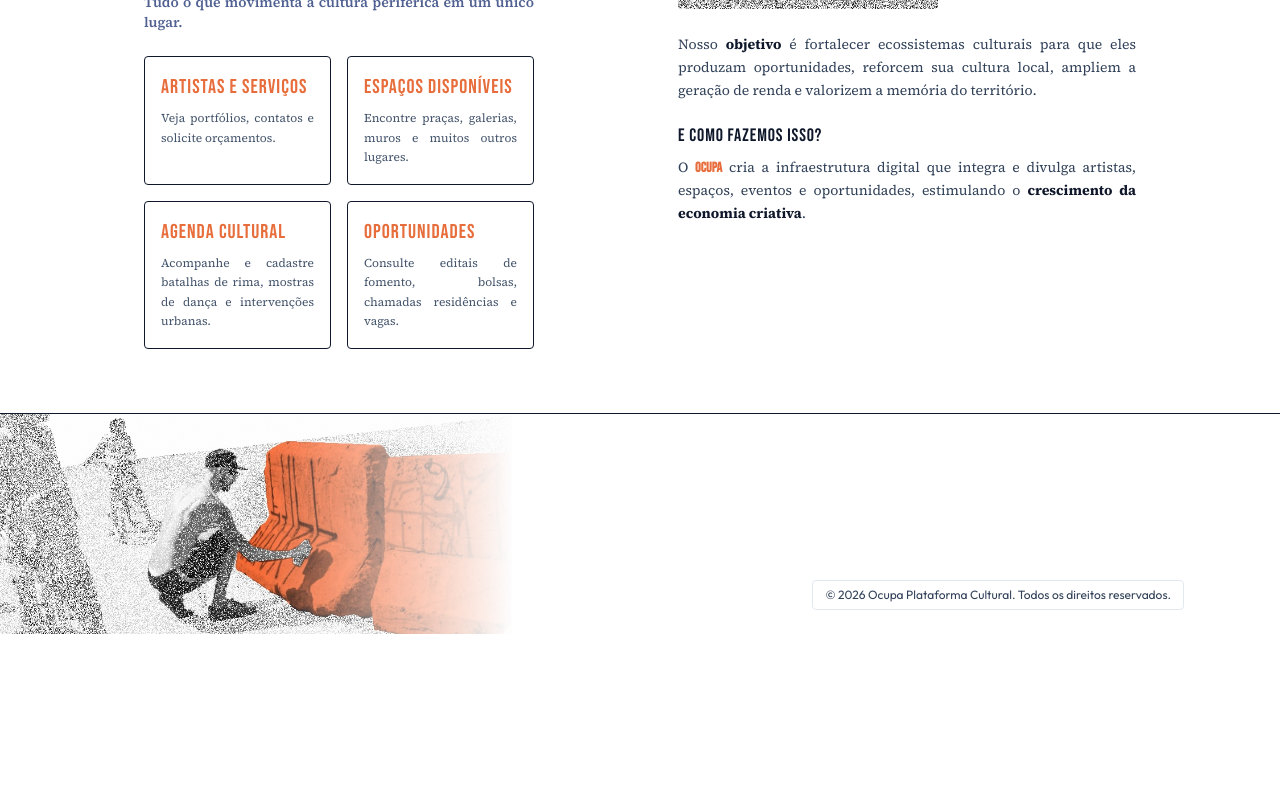
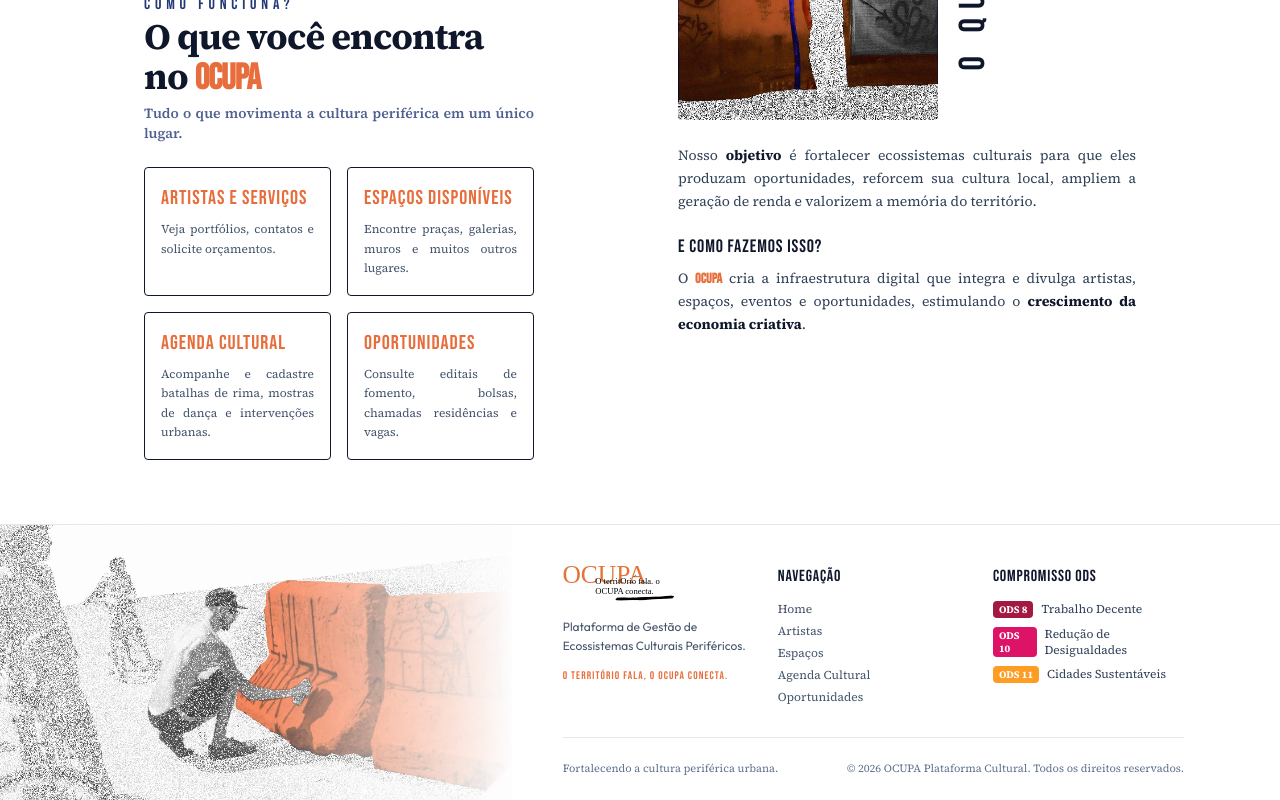
Before and after one commit to brunadoliveiraa/ocupa-frontend, a React (Vite) app: page / in a window 1280 px wide. Shown: the part 1191-1991 px from the top of the page. Before the commit the page ends 1825 px from the top, so only its background shows below. Built offline with nearby package versions, Linux system fonts and the light colour scheme; no server answers.

Commit message:
chore: footer

```diff
--- a/src/App.tsx
+++ b/src/App.tsx
@@ -379,8 +379,9 @@ export default function App() {
       </div>
 
       {/* ═══════ FOOTER: PAREDE GRAFITADA SANGRAMENTO SEM BORDA ═══════ */}
-      <footer className="border-t border-slate-900 dark:border-slate-700 relative overflow-hidden bg-white dark:bg-slate-950 mt-16 min-h-[180px] sm:min-h-[220px]">
-        <div className="absolute left-0 top-0 bottom-0 w-full md:w-2/5 h-full overflow-hidden grain-overlay pointer-events-none">
+      <footer className="border-t border-slate-200 dark:border-slate-800 relative overflow-hidden bg-white dark:bg-slate-950 mt-16 pt-10 pb-6">
+        {/* Parede grafitada de fundo no lado esquerdo */}
+        <div className="absolute left-0 top-0 bottom-0 w-full md:w-2/5 h-full overflow-hidden grain-overlay pointer-events-none opacity-40 md:opacity-80">
           <img
             src="/footer.jpeg"
             alt="Parede grafitada"
@@ -389,9 +390,116 @@ export default function App() {
           <div className="absolute inset-0 bg-gradient-to-r from-transparent via-transparent to-white dark:to-slate-950" />
         </div>
 
-        <div className="mx-auto max-w-6xl px-4 sm:px-6 lg:px-8 relative z-10 min-h-[180px] sm:min-h-[220px] flex flex-col justify-end items-end pb-6 pt-12">
-          <div className="text-right font-body text-xs text-slate-700 dark:text-slate-300 bg-white/80 dark:bg-slate-950/80 backdrop-blur-sm px-3 py-1.5 rounded-sm border border-slate-200 dark:border-slate-800">
-            © {new Date().getFullYear()} Ocupa Plataforma Cultural. Todos os direitos reservados.
+        <div className="mx-auto max-w-6xl px-4 sm:px-6 lg:px-8 relative z-10">
+          <div className="grid grid-cols-1 md:grid-cols-12 gap-8 items-start">
+
+            {/* Espaçador para a arte do lado esquerdo em telas md+ */}
+            <div className="hidden md:block md:col-span-4 lg:col-span-5" />
+
+            {/* Conteúdo à Direita */}
+            <div className="md:col-span-8 lg:col-span-7 space-y-8">
+              <div className="grid grid-cols-1 sm:grid-cols-3 gap-6">
+
+                {/* Coluna 1: Logo & Slogan */}
+                <div className="space-y-3">
+                  <img
+                    src="/logo_ocupa.svg"
+                    alt="OCUPA"
+                    className="h-10 w-auto object-contain block dark:hidden"
+                  />
+                  <img
+                    src="/logo_ocupa_branco.svg"
+                    alt="OCUPA"
+                    className="h-10 w-auto object-contain hidden dark:block"
+                  />
+                  <p className="text-xs text-slate-600 dark:text-slate-400 leading-relaxed font-body">
+                    Plataforma de Gestão de Ecossistemas Culturais Periféricos.
+                  </p>
+                  <p className="text-[11px] font-display uppercase tracking-widest text-ocupa">
+                    O território fala, o OCUPA conecta.
+                  </p>
+                </div>
+
+                {/* Coluna 2: Navegação Rápida */}
+                <div className="space-y-3">
+                  <h3 className="font-display text-base tracking-wider uppercase text-slate-900 dark:text-white">
+                    Navegação
+                  </h3>
+                  <ul className="space-y-1.5 text-xs">
+                    {[
+                      { label: "Home", target: "home" },
+                      { label: "Artistas", target: "artistas" },
+                      { label: "Espaços", target: "espacos" },
+                      { label: "Agenda Cultural", target: "eventos" },
+                      { label: "Oportunidades", target: "oportunidades" },
+                    ].map((link) => (
+                      <li key={link.target}>
+                        <button
+                          onClick={() => setRoute(link.target)}
+                          className="text-slate-600 dark:text-slate-400 hover:text-ocupa dark:hover:text-ocupa transition-colors"
+                        >
+                          {link.label}
+                        </button>
+                      </li>
+                    ))}
+                  </ul>
+                </div>
+
+                {/* Coluna 3: ODS ONU */}
+                <div className="space-y-3">
+                  <h3 className="font-display text-base tracking-wider uppercase text-slate-900 dark:text-white">
+                    Compromisso ODS
+                  </h3>
+                  <div className="space-y-2">
+                    <a
+                      href="https://brasil.un.org/pt-br/sdgs/8"
+                      target="_blank"
+                      rel="noopener noreferrer"
+                      className="flex items-center gap-2 text-xs text-slate-700 dark:text-slate-300 hover:text-ocupa dark:hover:text-ocupa transition-colors group"
+                    >
+                      <span className="px-1.5 py-0.5 rounded text-[10px] font-bold text-white bg-[#A21942] group-hover:scale-105 transition-transform">
+                        ODS 8
+                      </span>
+                      <span>Trabalho Decente</span>
+                    </a>
+                    <a
+                      href="https://brasil.un.org/pt-br/sdgs/10"
+                      target="_blank"
+                      rel="noopener noreferrer"
+                      className="flex items-center gap-2 text-xs text-slate-700 dark:text-slate-300 hover:text-ocupa dark:hover:text-ocupa transition-colors group"
+                    >
+                      <span className="px-1.5 py-0.5 rounded text-[10px] font-bold text-white bg-[#DD1367] group-hover:scale-105 transition-transform">
+                        ODS 10
+                      </span>
+                      <span>Redução de Desigualdades</span>
+                    </a>
+                    <a
+                      href="https://brasil.un.org/pt-br/sdgs/11"
+                      target="_blank"
+                      rel="noopener noreferrer"
+                      className="flex items-center gap-2 text-xs text-slate-700 dark:text-slate-300 hover:text-ocupa dark:hover:text-ocupa transition-colors group"
+                    >
+                      <span className="px-1.5 py-0.5 rounded text-[10px] font-bold text-white bg-[#FD9D24] group-hover:scale-105 transition-transform">
+                        ODS 11
+                      </span>
+                      <span>Cidades Sustentáveis</span>
+                    </a>
+                  </div>
+                </div>
+
+              </div>
+
+              {/* Rodapé Integrado (Direitos reservados alinhado no canto inferior direito) */}
+              <div className="pt-6 border-t border-slate-200 dark:border-slate-800 flex flex-col sm:flex-row items-center justify-between gap-2 text-xs text-slate-500 dark:text-slate-400">
+                <p className="text-[11px]">
+                  Fortalecendo a cultura periférica urbana.
+                </p>
+                <p className="text-[11px] text-right font-medium">
+                  © {new Date().getFullYear()} OCUPA Plataforma Cultural. Todos os direitos reservados.
+                </p>
+              </div>
+            </div>
+
           </div>
         </div>
       </footer>
```
